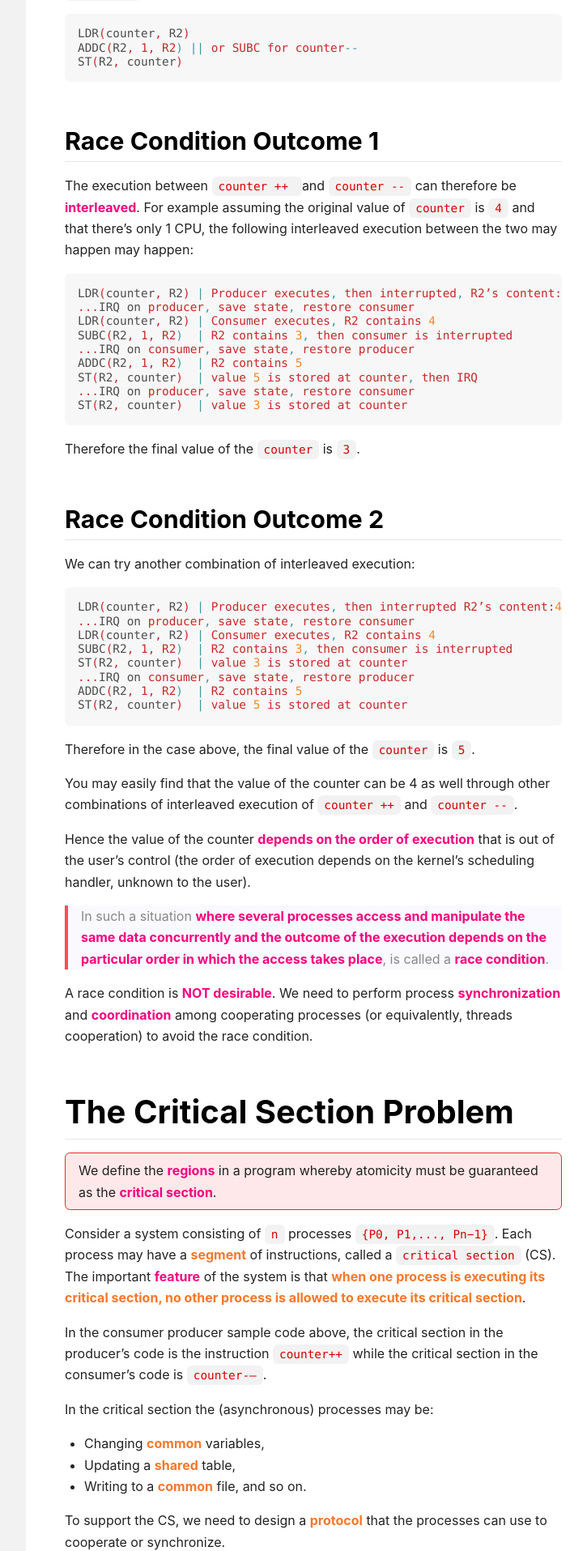
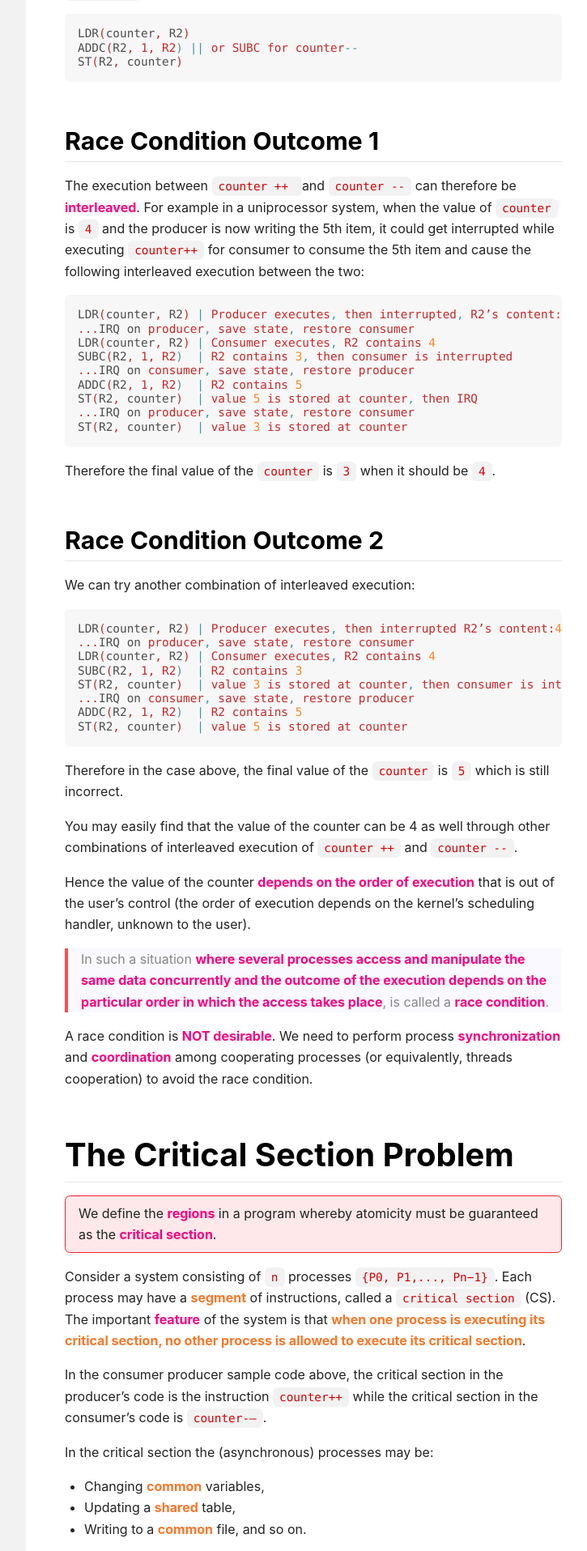
Before and after one commit to natalieagus/50005-2023, a Jekyll site: the page built from _os_notes/week4-1_Synchronization.md, in a window 1280 px wide. Shown: the part 2508-4423 px from the top of the page at 81% size, without its empty margins (218-943 px from the left). Built offline with Jekyll 4.4.1, drawn with Linux system fonts in a browser that asks for light colours; nearby versions of some CDN libraries; some of the changed text lies outside the part shown.

````diff
--- a/_os_notes/week4-1_Synchronization.md
+++ b/_os_notes/week4-1_Synchronization.md
@@ -87,7 +87,7 @@ ST(R2, counter)
 
 ## Race Condition Outcome 1
 
-The execution between `counter ++ `and `counter --` can therefore be <span style="color:#f7007f;"><b>interleaved</b></span>. For example assuming the original value of `counter` is `4` and that there’s only 1 CPU, the following interleaved execution between the two may happen may happen:
+The execution between `counter ++ `and `counter --` can therefore be <span style="color:#f7007f;"><b>interleaved</b></span>. For example in a uniprocessor system, when the value of `counter` is `4` and the producer is now writing the 5th item, it could get interrupted while executing `counter++` for consumer to consume the 5th item and cause the following interleaved execution between the two:
 
 ```armasm
 LDR(counter, R2) | Producer executes, then interrupted, R2’s content:4
@@ -101,7 +101,7 @@ ST(R2, counter)  | value 5 is stored at counter, then IRQ
 ST(R2, counter)  | value 3 is stored at counter
 ```
 
-Therefore the final value of the `counter` is `3`.
+Therefore the final value of the `counter` is `3` when it should be `4`.
 
 ## Race Condition Outcome 2
 
@@ -111,14 +111,14 @@ We can try another combination of interleaved execution:
 LDR(counter, R2) | Producer executes, then interrupted R2’s content:4
 ...IRQ on producer, save state, restore consumer
 LDR(counter, R2) | Consumer executes, R2 contains 4
-SUBC(R2, 1, R2)  | R2 contains 3, then consumer is interrupted
-ST(R2, counter)  | value 3 is stored at counter
+SUBC(R2, 1, R2)  | R2 contains 3
+ST(R2, counter)  | value 3 is stored at counter, then consumer is interrupted
 ...IRQ on consumer, save state, restore producer
 ADDC(R2, 1, R2)  | R2 contains 5
 ST(R2, counter)  | value 5 is stored at counter
 ```
 
-Therefore in the case above, the final value of the `counter` is `5`.
+Therefore in the case above, the final value of the `counter` is `5` which is still incorrect.
 
 You may easily find that the value of the counter can be 4 as well through other combinations of interleaved execution of `counter ++` and `counter --`.
 
````
